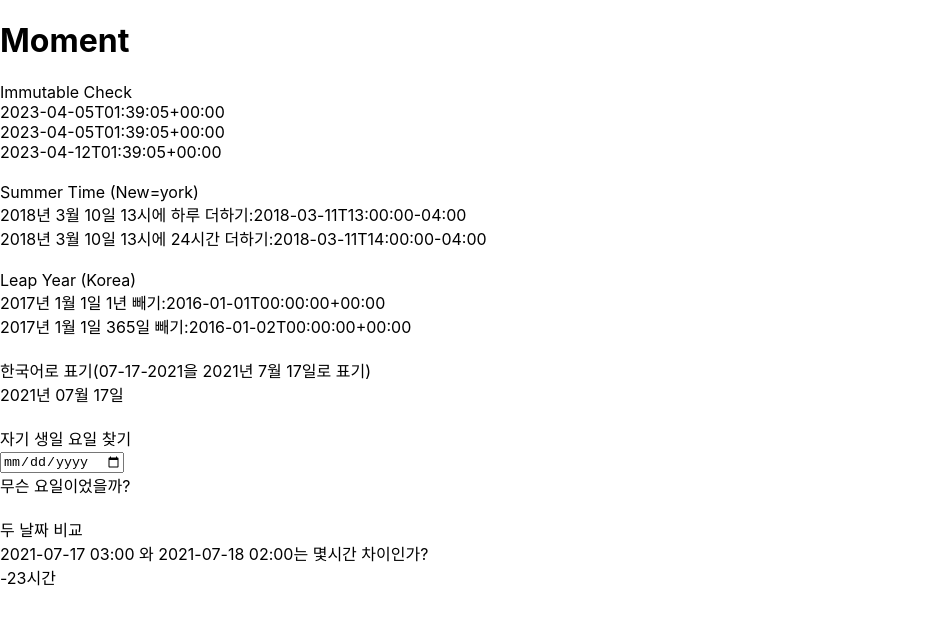
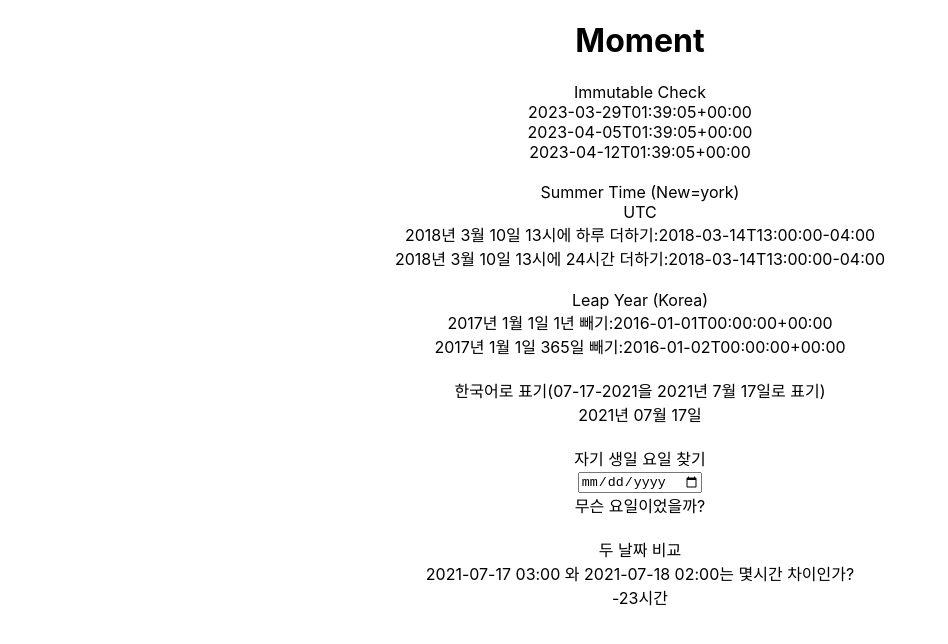
Before and after one commit to NaNa923/React-study2023, a React (Create React App) app: page / in a window 1280 px wide. Shown: the top 644 px of the page, without its empty margins (0-948 px from the left). Built offline with nearby package versions, Linux system fonts and the light colour scheme.

Commit message:
dayjs 라이브러리

```diff
--- a/package.json
+++ b/package.json
@@ -6,6 +6,7 @@
     "@testing-library/jest-dom": "^5.16.5",
     "@testing-library/react": "^13.4.0",
     "@testing-library/user-event": "^13.5.0",
+    "dayjs": "^1.11.7",
     "moment": "^2.29.4",
     "moment-timezone": "^0.5.42",
     "react": "^18.2.0",
--- a/src/App.js
+++ b/src/App.js
@@ -1,9 +1,11 @@
+import DayjsExample from './components/Dayjs/DayjsExample';
 import MomentExample from './components/Moment/MomentExample';
 
 function App() {
   return (
     <div className="App">
-      <MomentExample/>
+      {/* <MomentExample /> */}
+      <DayjsExample />
     </div>
   );
 }
--- /dev/null
+++ b/src/components/Dayjs/DayjsExample.jsx
@@ -0,0 +1,87 @@
+import React, { useState, useRef } from "react";
+import dayjs from "dayjs";
+import "dayjs/locale/ko"; // 한국어변경코드
+import utc  from "dayjs/plugin/utc";
+import timezone from "dayjs/plugin/timezone";
+
+dayjs.locale("ko");
+dayjs.extend(utc);
+dayjs.extend(timezone);
+
+function DayjsExample(props) {
+
+  const birthDayRef = useRef(null);
+  const [day, setDay] = useState("");
+  const handleBirthDayChange = (event) => {
+    setDay(dayjs(event.target.value , "YYYY-MM-DD").format("dddd"));
+  }
+
+  const dayjsDate = dayjs();
+  const newDayjsDate = dayjsDate.add(1, "week");
+  const cloneNewDayjsDate = newDayjsDate.add(1, "week");
+  return (
+    <div style={{"textAlign":"center"}}>
+      <h1>Moment</h1>
+      <div>Immutable Check</div>
+      <div>
+        {dayjsDate.format()}
+        <br />
+        {newDayjsDate.format()}
+        <br />
+        {cloneNewDayjsDate.format()}
+        <br />
+      </div>
+      <br />
+      <div>Summer Time (New=york)</div>
+      <div>{dayjs.tz.guess()}</div>
+      <div>
+        2018년 3월 10일 13시에 하루 더하기:
+        {dayjs
+          .tz("2018-03-13 13:00:00", "America/New_York")
+          .add(1, "day")
+          .format()}
+      </div>
+      <div>
+        2018년 3월 10일 13시에 24시간 더하기:
+        {dayjs
+          .tz("2018-03-13 13:00:00", "America/New_York")
+          .add(24, "hour")
+          .format()}
+      </div>
+      <br />
+      <div>Leap Year (Korea)</div>
+      <div>
+        2017년 1월 1일 1년 빼기:
+        {dayjs("2017-01-1")
+          .subtract(1, "year")
+          .format()}
+      </div>
+      <div>
+        2017년 1월 1일 365일 빼기:
+        {dayjs("2017-01-1")
+          .subtract(365, "day")
+          .format()}
+      </div>
+      <br />
+      <div>한국어로 표기(07-17-2021을 2021년 7월 17일로 표기)</div>
+      <div>
+        {dayjs("07-17-2021").format("YYYY년 MM월 DD일")}
+      </div>
+      <br />
+      <div>자기 생일 요일 찾기</div>
+      <div>
+        <input type="date" ref={birthDayRef} onChange={handleBirthDayChange} />
+        <div>무슨 요일이었을까?</div>
+        <div>{day}</div>
+      </div>
+      <br />
+      <div>두 날짜 비교</div>
+      <div>2021-07-17 03:00 와 2021-07-18 02:00는 몇시간 차이인가?</div>
+      <div>
+        {dayjs("2021-07-17 03:00").diff("2021-07-18 02:00","hours")}시간
+      </div>
+    </div>
+  );
+}
+
+export default DayjsExample;
```
Also changed, not shown: 1 other file (tests, documents, lock files or other folders).
